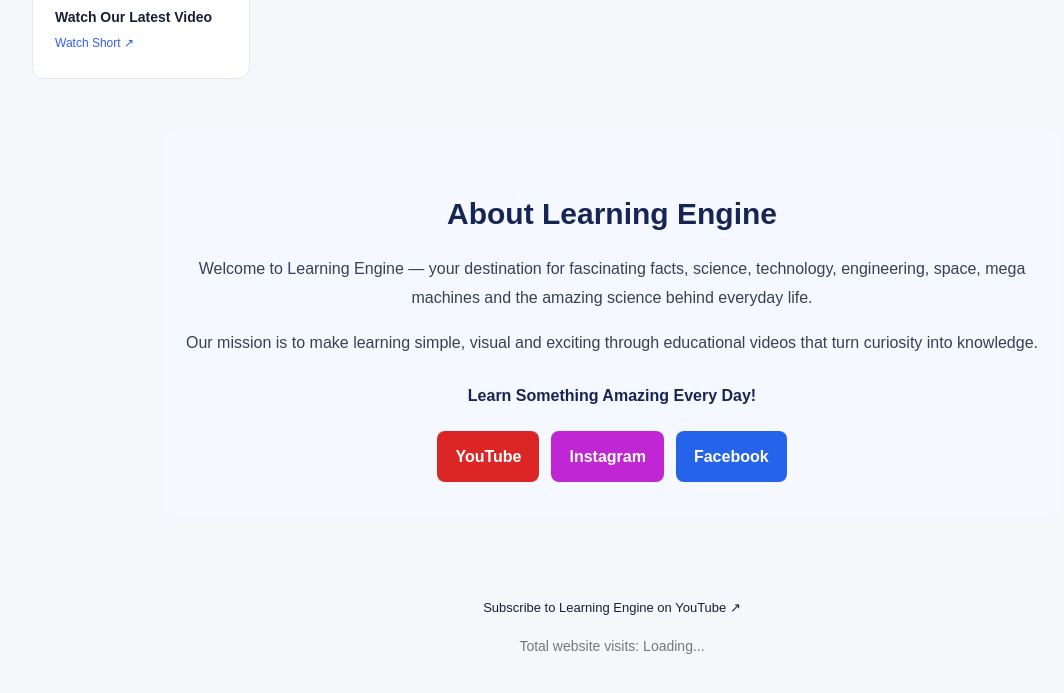
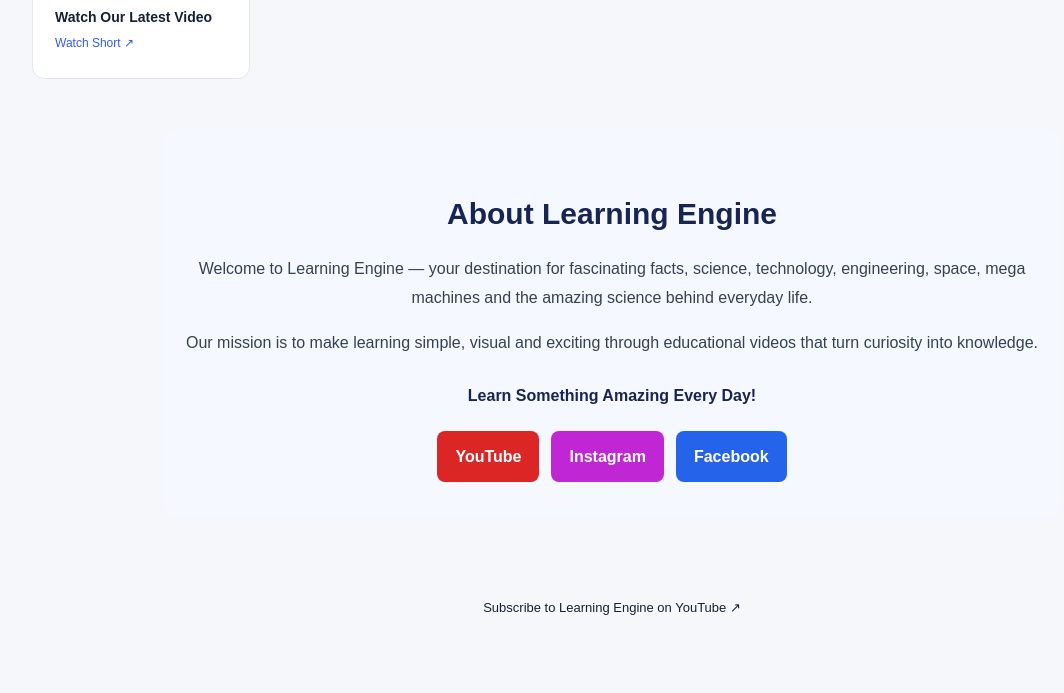
Before and after one commit to samk218-bit/learning-engine-website, a Jekyll site: the page index.html, which Jekyll copies as it is, in a window 1280 px wide and 900 px high, scrolled down 901 px, cut to the strip 175-868 px from the top of the window. Shown: the whole strip, without its empty margins (28-1092 px from the left). Built offline with Jekyll 4.4.1, drawn with Linux system fonts in a browser that asks for light colours; after the commit the page ends 1745 px from its top, so only the background shows below that.

Commit message:
Update index.html

```diff
--- a/index.html
+++ b/index.html
@@ -456,9 +456,6 @@
     <footer style="text-align:center;padding:30px 0 0;font-size:13px">
       <a href="https://youtube.com/@learningengine" target="_blank" rel="noopener noreferrer">Subscribe to Learning Engine on YouTube ↗</a>
 
-<div id="visitor-counter" style="text-align:center; padding:16px 10px; color:#777; font-size:14px;">
-  Total website visits: <span id="visit-count">Loading...</span>
-</div>
     </footer>
   </main>
 
```
